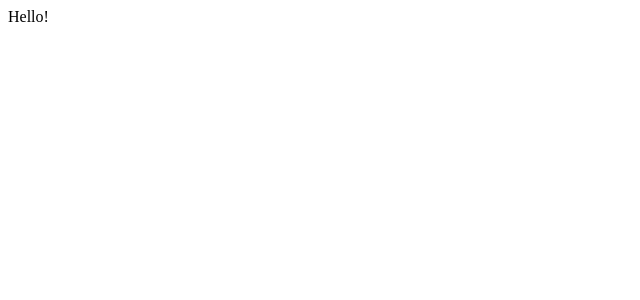
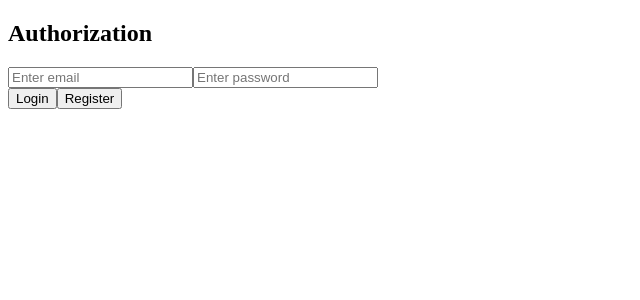
Before and after one commit to ahodyna/streaming-service, a React (Create React App) app in the folder client/: page / in a window 1280 px wide. Shown: the top 300 px of the page, without its empty margins (0-640 px from the left). Built offline with nearby package versions, Linux system fonts and the light colour scheme; the HTML template or start-up script is replaced by a standard one.

Commit message:
created pages

```diff
--- a/client/src/App.js
+++ b/client/src/App.js
@@ -1,8 +1,20 @@
 import React from 'react';
+import { BrowserRouter } from 'react-router-dom';
+import { useRoutes } from './routes';
 
-function App(){
+
+
+
+function App() {
+  const routes = useRoutes(false);
+
+
   return (
-    <div>Hello!</div>
+    <BrowserRouter>
+      {routes}
+    </BrowserRouter>
+
+
   )
 }
 
--- /dev/null
+++ b/client/src/pages/Auth.Page.js
@@ -0,0 +1,39 @@
+import React, { useState } from 'react';
+
+export const AuthPage = () => {
+
+    const [form, setForm] = useState({
+        email: '', password: ''
+    })
+
+    const changeHandler = event => {
+        setForm({...form, [event.target.name]: event.target.value})
+    }
+
+    return (
+        <div>
+            <h2>Authorization</h2>
+            <input
+            placeholder='Enter email'
+            id='email'
+            type='text'
+            name='email'
+            onChange = {changeHandler}
+            />
+             <input
+            placeholder='Enter password'
+            id='password'
+            type='password'
+            name='password'
+            onChange = {changeHandler}
+            />
+            <div>
+                <button>Login</button>
+                <button>Register</button>
+            </div>
+
+        </div>
+    )
+};
+
+export default AuthPage;
--- /dev/null
+++ b/client/src/pages/FavoriteFilmsPage.js
@@ -0,0 +1,11 @@
+import React from 'react';
+
+export const FavoriteFilmsPage = () => {
+    return (
+        <div>
+            <h2> Favorite Films page</h2>
+        </div>
+    )
+};
+
+export default FavoriteFilmsPage;
--- /dev/null
+++ b/client/src/pages/FilmPage.js
@@ -0,0 +1,11 @@
+import React from 'react';
+
+export const FilmPage = () => {
+    return (
+        <div>
+            <h2>Film page</h2>
+        </div>
+    )
+};
+
+export default FilmPage;
--- /dev/null
+++ b/client/src/pages/ListFilmsPage.js
@@ -0,0 +1,11 @@
+import React from 'react';
+
+export const ListFilmsPage = () => {
+    return (
+        <div>
+            <h2> ListFilmsPage</h2>
+        </div>
+    )
+};
+
+export default ListFilmsPage;
--- /dev/null
+++ b/client/src/pages/UserPage.js
@@ -0,0 +1,11 @@
+import React from 'react';
+
+export const UserPage = () => {
+    return (
+        <div>
+            <h2>User personal page</h2>
+        </div>
+    )
+}
+
+export default UserPage;
--- /dev/null
+++ b/client/src/pages/UsersListPage.js
@@ -0,0 +1,11 @@
+import React from 'react';
+
+export const UsersListPage = () => {
+    return (
+        <div>
+            <h2>UsersListPage</h2>
+        </div>
+    )
+}
+
+export default UsersListPage;
--- /dev/null
+++ b/client/src/routes.js
@@ -0,0 +1,45 @@
+import React from 'react';
+import { Switch, Route, Redirect } from 'react-router-dom';
+import AuthPage from './pages/Auth.Page';
+import FavoriteFilmsPage from './pages/FavoriteFilmsPage';
+import FilmPage from './pages/FilmPage';
+import ListFilmsPage from './pages/ListFilmsPage';
+import UserPage from './pages/UserPage';
+import UsersListPage from './pages/UsersListPage';
+
+export const useRoutes = isAuthenticated => {
+    if (isAuthenticated) {
+        return (
+            <Switch>
+                <Route path='/user/:id' exact>
+                    <UserPage />
+                </Route>
+
+                <Route path='/users' exact>
+                    <UsersListPage/>
+                </Route>
+
+                <Route path='/films/:id' exact>
+                    <FilmPage />
+                </Route>
+
+                <Route path='/favorite' exact>
+                    <FavoriteFilmsPage/>
+                </Route>
+                <Redirect to='/user/:id'/>
+            </Switch>
+        )
+    }
+    return (
+        <Switch>
+                <Route path='/films' exact>
+                    <ListFilmsPage/>
+                </Route>
+                <Route path='/' exact>
+                    <AuthPage />
+                </Route>
+
+                 <Redirect to='/' />
+        </Switch>
+    )
+}
```
